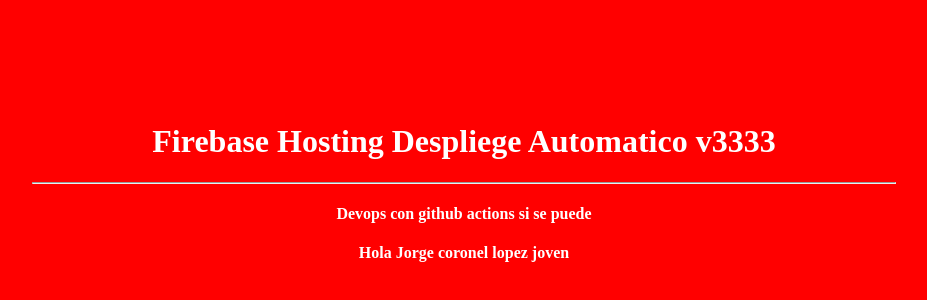
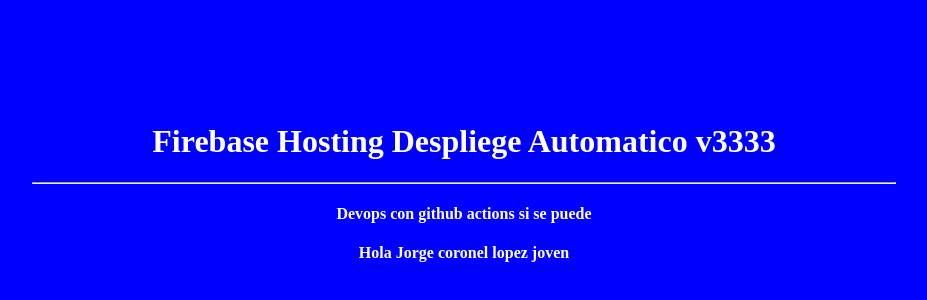
Before and after one commit to jorgecoronellopez/gestion, a plain HTML site: page index.html in a window 1280 px wide. Shown: the part 106-406 px from the top of the page, without its empty margins (176-1103 px from the left). Drawn offline with Linux system fonts and the light colour scheme.

Commit message:
cambiando el color

```diff
--- a/index.html
+++ b/index.html
@@ -4,7 +4,7 @@
         <meta charset="UTF-8">
         <title>Firebase Demo</title>
     </head>
-    <body style="background-color: red; color: white; text-align: center; padding: 200px;">
+    <body style="background-color: blue; color: white; text-align: center; padding: 200px;">
         <h1>Firebase Hosting Despliege Automatico v3333 </h1>
         <hr>
         <h4>Devops con github actions si se puede</h4>
```
